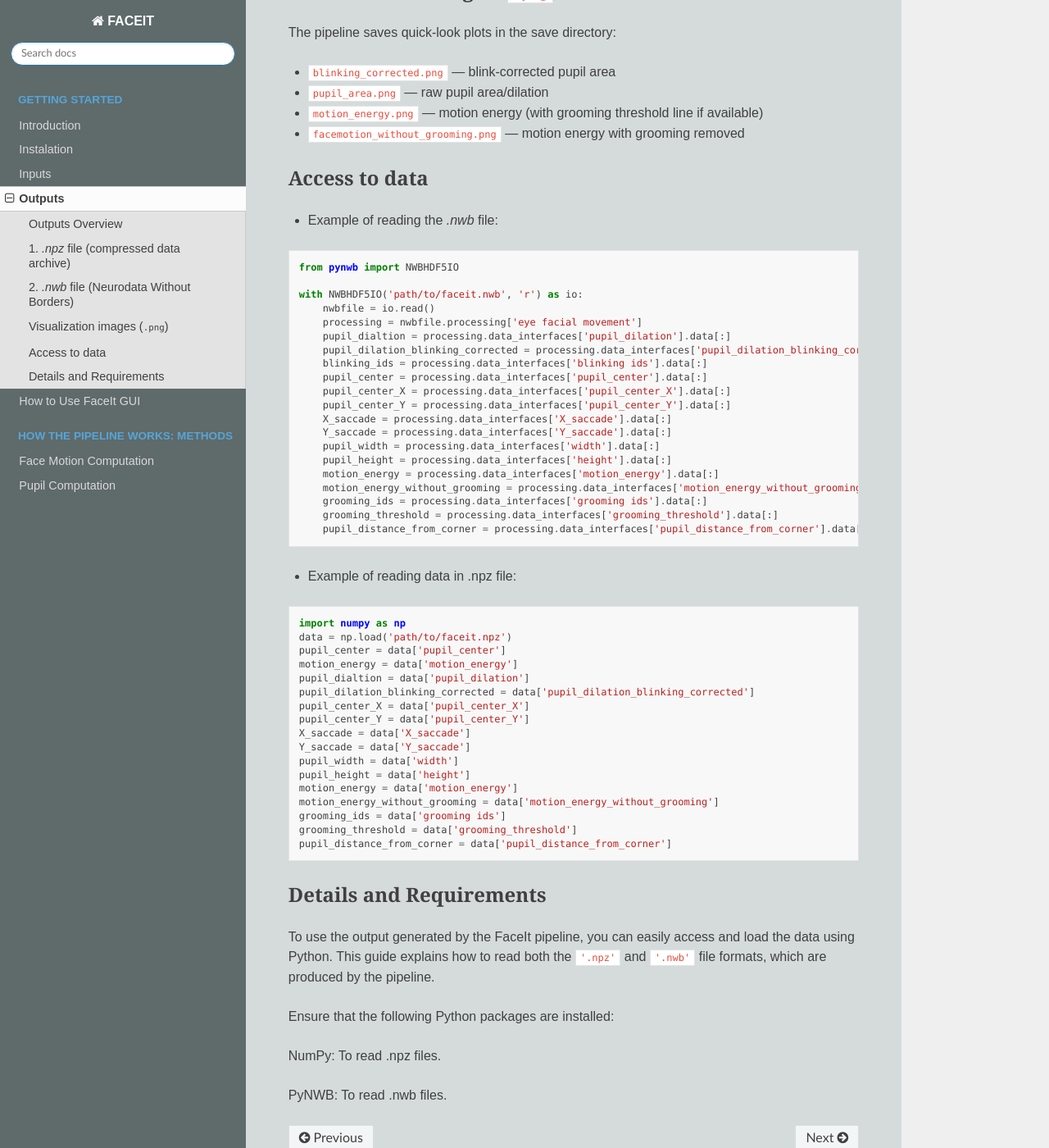
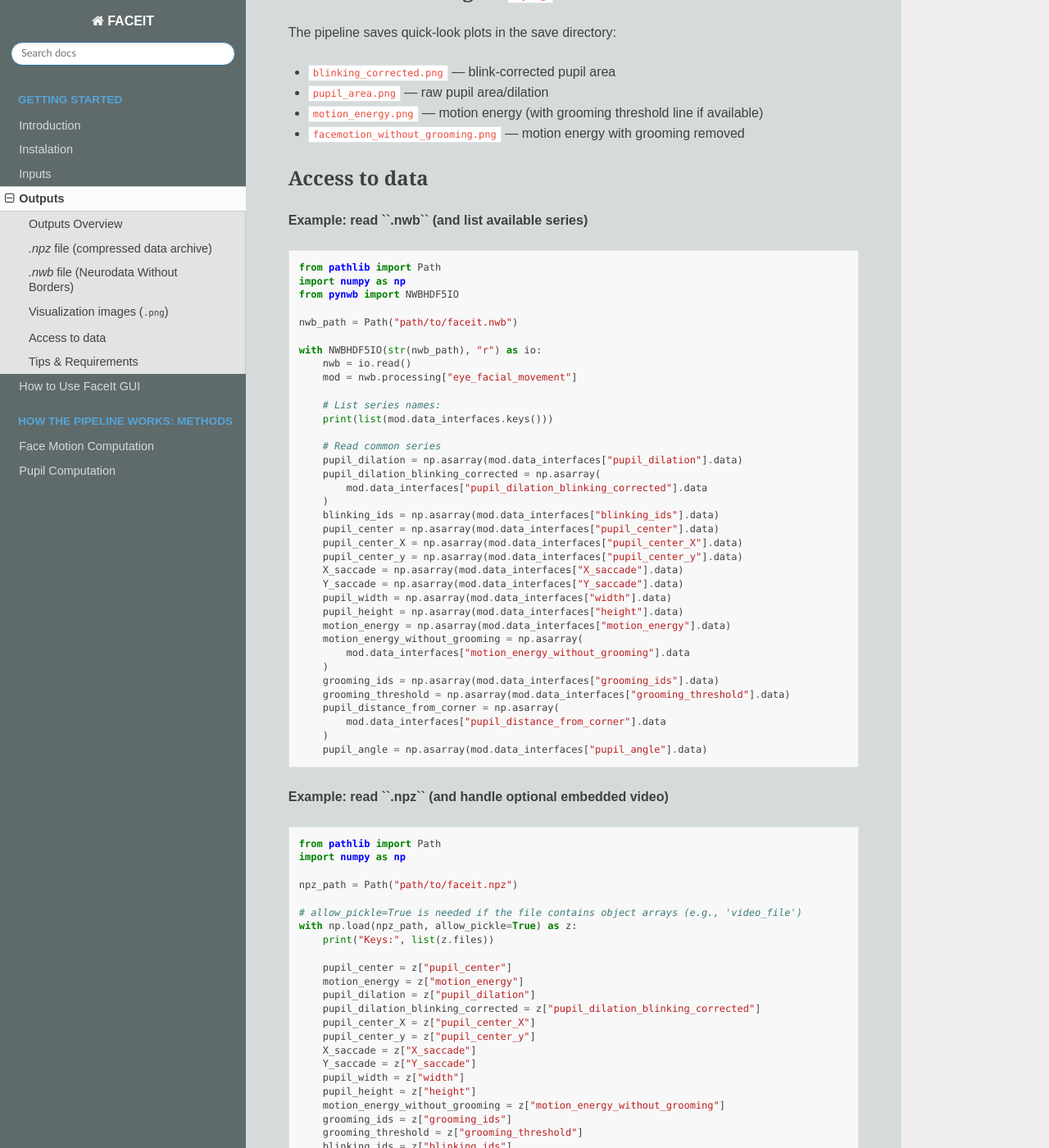
Before and after one commit to Bacci-Lab/FaceIt, a Sphinx documentation site: the page built from docs/source/output.rst, in a window 1280 px wide and 1400 px high, scrolled down 1256 px. Shown: the whole window at 82% size. Built offline with Sphinx 7.4.7 and the Read the Docs theme 3.1.0, drawn with Linux system fonts in a browser that asks for light colours; some of the changed text lies outside the part shown.

Commit message:
update saving file

```diff
--- a/docs/source/output.rst
+++ b/docs/source/output.rst
@@ -6,7 +6,7 @@
 Outputs Overview
 ----------------
 
-1. `.npz` file (compressed data archive)
+`.npz` file (compressed data archive)
 -------------------------------------
 
 Saved as ``faceit.npz``. It may include the following arrays (keys):
@@ -31,7 +31,7 @@
 
 
 
-2. `.nwb` file (Neurodata Without Borders)
+`.nwb` file (Neurodata Without Borders)
 --------------------------------------
 
 Saved as ``faceit.nwb`` if the "Save NWB" option is checked. TimeSeries are stored under a
@@ -66,62 +66,97 @@
 
 Access to data
 --------------
-- Example of reading the `.nwb` file:
+
+**Example: read ``.nwb`` (and list available series)**
 
 .. code:: python
 
-     from pynwb import NWBHDF5IO
+    from pathlib import Path
+    import numpy as np
+    from pynwb import NWBHDF5IO
 
-     with NWBHDF5IO('path/to/faceit.nwb', 'r') as io:
-         nwbfile = io.read()
-         processing = nwbfile.processing['eye facial movement']
-         pupil_dialtion = processing.data_interfaces['pupil_dilation'].data[:]
-         pupil_dilation_blinking_corrected = processing.data_interfaces['pupil_dilation_blinking_corrected'].data[:]
-         blinking_ids = processing.data_interfaces['blinking ids'].data[:]
-         pupil_center = processing.data_interfaces['pupil_center'].data[:]
-         pupil_center_X = processing.data_interfaces['pupil_center_X'].data[:]
-         pupil_center_Y = processing.data_interfaces['pupil_center_Y'].data[:]
-         X_saccade = processing.data_interfaces['X_saccade'].data[:]
-         Y_saccade = processing.data_interfaces['Y_saccade'].data[:]
-         pupil_width = processing.data_interfaces['width'].data[:]
-         pupil_height = processing.data_interfaces['height'].data[:]
-         motion_energy = processing.data_interfaces['motion_energy'].data[:]
-         motion_energy_without_grooming = processing.data_interfaces['motion_energy_without_grooming'].data[:]
-         grooming_ids = processing.data_interfaces['grooming ids'].data[:]
-         grooming_threshold = processing.data_interfaces['grooming_threshold'].data[:]
-         pupil_distance_from_corner = processing.data_interfaces['pupil_distance_from_corner'].data[:]
+    nwb_path = Path("path/to/faceit.nwb")
+
+    with NWBHDF5IO(str(nwb_path), "r") as io:
+        nwb = io.read()
+        mod = nwb.processing["eye_facial_movement"]
+
+        # List series names:
+        print(list(mod.data_interfaces.keys()))
+
+        # Read common series
+        pupil_dilation = np.asarray(mod.data_interfaces["pupil_dilation"].data)
+        pupil_dilation_blinking_corrected = np.asarray(
+            mod.data_interfaces["pupil_dilation_blinking_corrected"].data
+        )
+        blinking_ids = np.asarray(mod.data_interfaces["blinking_ids"].data)
+        pupil_center = np.asarray(mod.data_interfaces["pupil_center"].data)
+        pupil_center_X = np.asarray(mod.data_interfaces["pupil_center_X"].data)
+        pupil_center_y = np.asarray(mod.data_interfaces["pupil_center_y"].data)
+        X_saccade = np.asarray(mod.data_interfaces["X_saccade"].data)
+        Y_saccade = np.asarray(mod.data_interfaces["Y_saccade"].data)
+        pupil_width = np.asarray(mod.data_interfaces["width"].data)
+        pupil_height = np.asarray(mod.data_interfaces["height"].data)
+        motion_energy = np.asarray(mod.data_interfaces["motion_energy"].data)
+        motion_energy_without_grooming = np.asarray(
+            mod.data_interfaces["motion_energy_without_grooming"].data
+        )
+        grooming_ids = np.asarray(mod.data_interfaces["grooming_ids"].data)
+        grooming_threshold = np.asarray(mod.data_interfaces["grooming_threshold"].data)
+        pupil_distance_from_corner = np.asarray(
+            mod.data_interfaces["pupil_distance_from_corner"].data
+        )
+        pupil_angle = np.asarray(mod.data_interfaces["pupil_angle"].data)
 
 
-- Example of reading data in .npz file:
-
+**Example: read ``.npz`` (and handle optional embedded video)**
 
 .. code:: python
 
-     import numpy as np
-     data = np.load('path/to/faceit.npz')
-     pupil_center = data['pupil_center']
-     motion_energy = data['motion_energy']
-     pupil_dialtion = data['pupil_dilation']
-     pupil_dilation_blinking_corrected = data['pupil_dilation_blinking_corrected']
-     pupil_center_X = data['pupil_center_X']
-     pupil_center_Y = data['pupil_center_Y']
-     X_saccade = data['X_saccade']
-     Y_saccade = data['Y_saccade']
-     pupil_width = data['width']
-     pupil_height = data['height']
-     motion_energy = data['motion_energy']
-     motion_energy_without_grooming = data['motion_energy_without_grooming']
-     grooming_ids = data['grooming ids']
-     grooming_threshold = data['grooming_threshold']
-     pupil_distance_from_corner = data['pupil_distance_from_corner']
+    from pathlib import Path
+    import numpy as np
+
+    npz_path = Path("path/to/faceit.npz")
+
+    # allow_pickle=True is needed if the file contains object arrays (e.g., 'video_file')
+    with np.load(npz_path, allow_pickle=True) as z:
+        print("Keys:", list(z.files))
+
+        pupil_center = z["pupil_center"]
+        motion_energy = z["motion_energy"]
+        pupil_dilation = z["pupil_dilation"]
+        pupil_dilation_blinking_corrected = z["pupil_dilation_blinking_corrected"]
+        pupil_center_X = z["pupil_center_X"]
+        pupil_center_y = z["pupil_center_y"]
+        X_saccade = z["X_saccade"]
+        Y_saccade = z["Y_saccade"]
+        pupil_width = z["width"]
+        pupil_height = z["height"]
+        motion_energy_without_grooming = z["motion_energy_without_grooming"]
+        grooming_ids = z["grooming_ids"]
+        grooming_threshold = z["grooming_threshold"]
+        blinking_ids = z["blinking_ids"]
+        pupil_distance_from_corner = z["pupil_distance_from_corner"]
+        angle = z["angle"]
+        Face_frame = z["Face_frame"]
+        Pupil_frame = z["Pupil_frame"]
+
+        # Optional: extract embedded video if present
+        if "video_file" in z.files:
+            video_bytes = z["video_file"][0]
+            out_vid = npz_path.with_suffix("").parent / (npz_path.stem + "_embedded_video.wmv")
+            with open(out_vid, "wb") as f:
+                f.write(video_bytes)
+            print(f"Extracted video to: {out_vid}")
 
 
-Details and Requirements
-------------------------
-To use the output generated by the FaceIt pipeline, you can easily access and load the data using Python. This guide explains how to read both the ``'.npz'`` and ``'.nwb'`` file formats, which are produced by the pipeline.
+Tips & Requirements
+-------------------
 
-Ensure that the following Python packages are installed:
+- Install:
+  - **NumPy** to read ``.npz``.
+  - **PyNWB** (and dependencies like **h5py**) to read ``.nwb``.
 
-NumPy: To read .npz files.
-
-PyNWB: To read .nwb files.
+- Keys and names are **case- and underscore-sensitive**:
+  - Use ``pupil_center_y`` (lowercase ``y``), not ``pupil_center_Y``.
+  - Use ``grooming_ids`` / ``blinking_ids``, not names with spaces.
```
